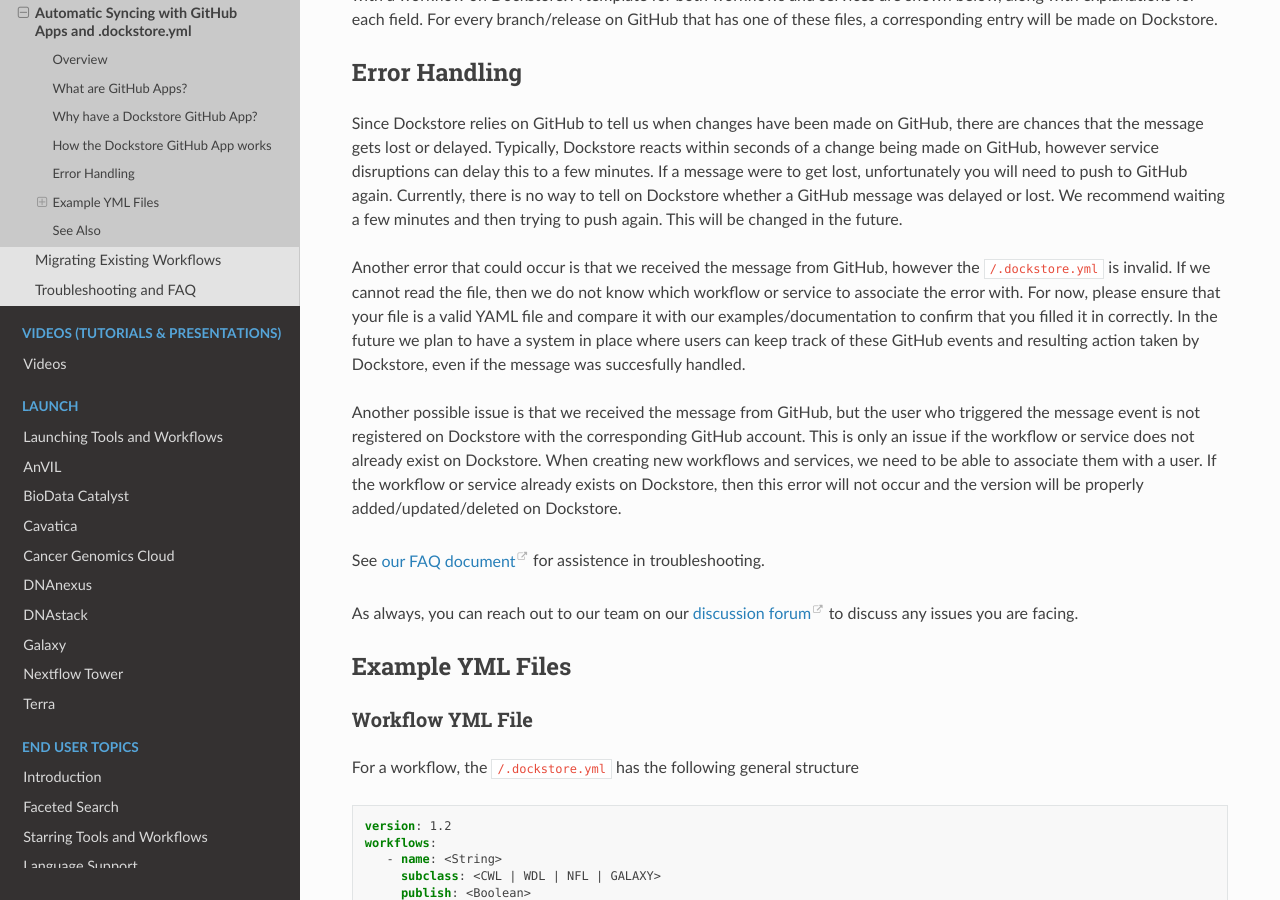
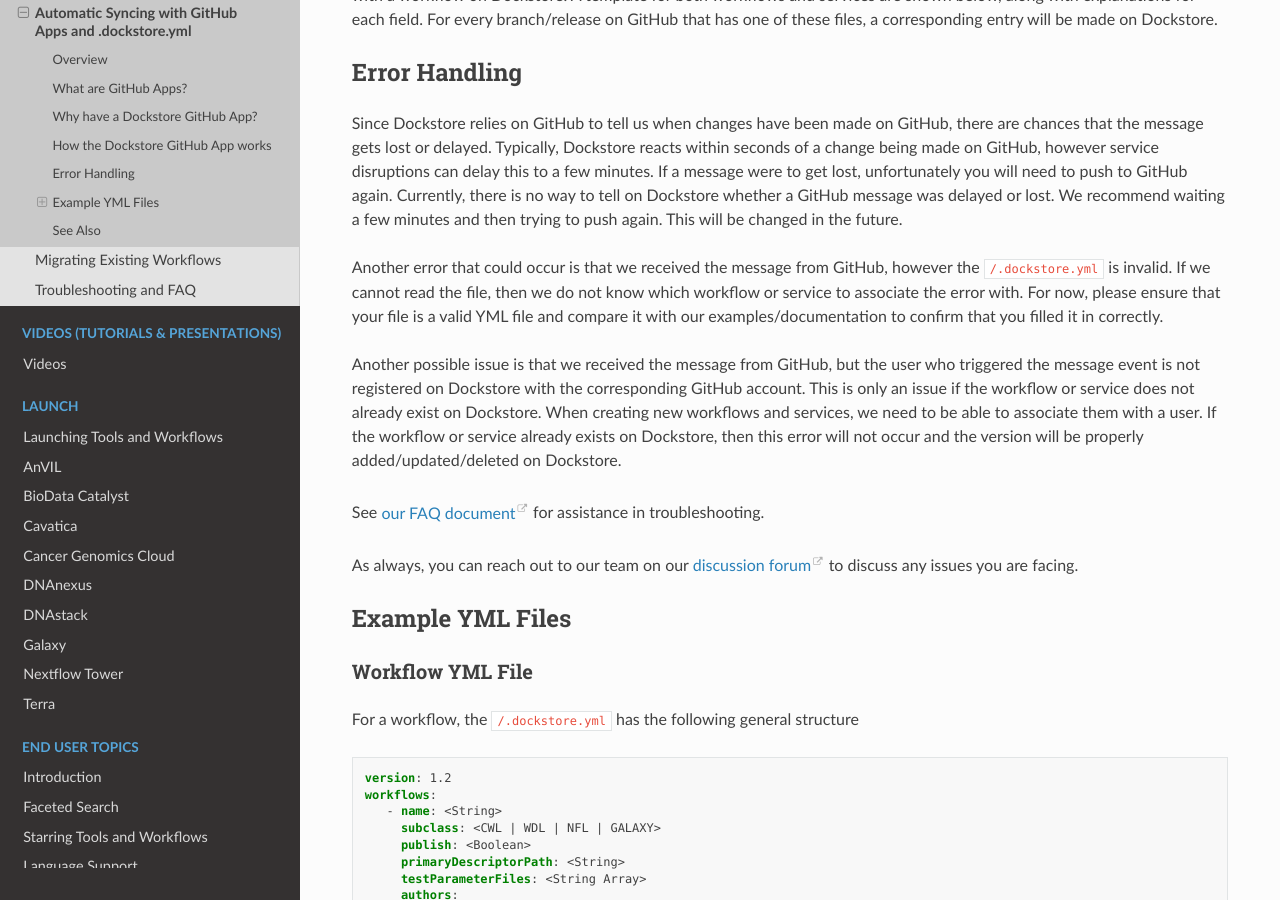
Before and after one commit to dockstore/dockstore-documentation, a Sphinx documentation site: the page built from docs/getting-started/github-apps/github-apps.rst, in a window 1280 px wide and 900 px high, scrolled down 1298 px. Built offline with Sphinx 7.4.7 and the Read the Docs theme 2.0.0, drawn with Linux system fonts in a browser that asks for light colours.

Commit message:
Remove outdated info
The system in place already exists, it's the github logs section

```diff
--- a/docs/getting-started/github-apps/github-apps.rst
+++ b/docs/getting-started/github-apps/github-apps.rst
@@ -74,16 +74,15 @@
 a GitHub message was delayed or lost. We recommend waiting a few minutes and then trying to push again. This will be changed in the future.
 
 Another error that could occur is that we received the message from GitHub, however the ``/.dockstore.yml`` is invalid. If we cannot read the
-file, then we do not know which workflow or service to associate the error with. For now, please ensure that your file is a valid YAML file and
-compare it with our examples/documentation to confirm that you filled it in correctly. In the future we plan to have a system in place where
-users can keep track of these GitHub events and resulting action taken by Dockstore, even if the message was succesfully handled.
+file, then we do not know which workflow or service to associate the error with. For now, please ensure that your file is a valid YML file and
+compare it with our examples/documentation to confirm that you filled it in correctly.
 
 Another possible issue is that we received the message from GitHub, but the user who triggered the message event is not registered on Dockstore with
 the corresponding GitHub account. This is only an issue if the workflow or service does not already exist on Dockstore. When creating new workflows and
 services, we need to be able to associate them with a user. If the workflow or service already exists on Dockstore, then this error will not occur and the
 version will be properly added/updated/deleted on Dockstore.
 
-See `our FAQ document <https://docs.dockstore.org/en/develop/getting-started/github-apps/github-apps-troubleshooting-tips.html>`_ for assistence in troubleshooting.
+See `our FAQ document <https://docs.dockstore.org/en/develop/getting-started/github-apps/github-apps-troubleshooting-tips.html>`_ for assistance in troubleshooting.
 
 As always, you can reach out to our team on our `discussion forum <https://discuss.dockstore.org/>`_ to discuss any issues you are facing.
 
```
